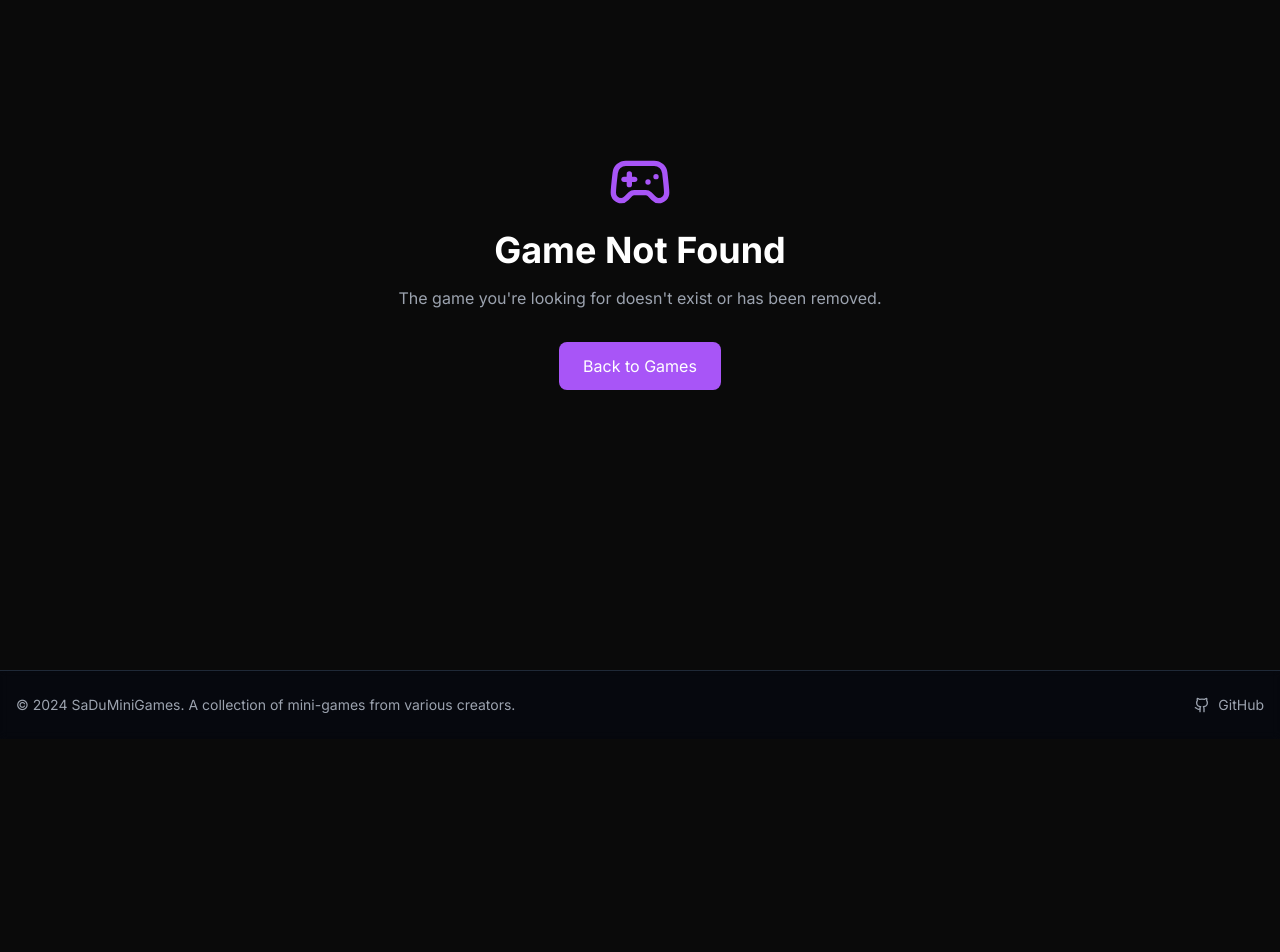
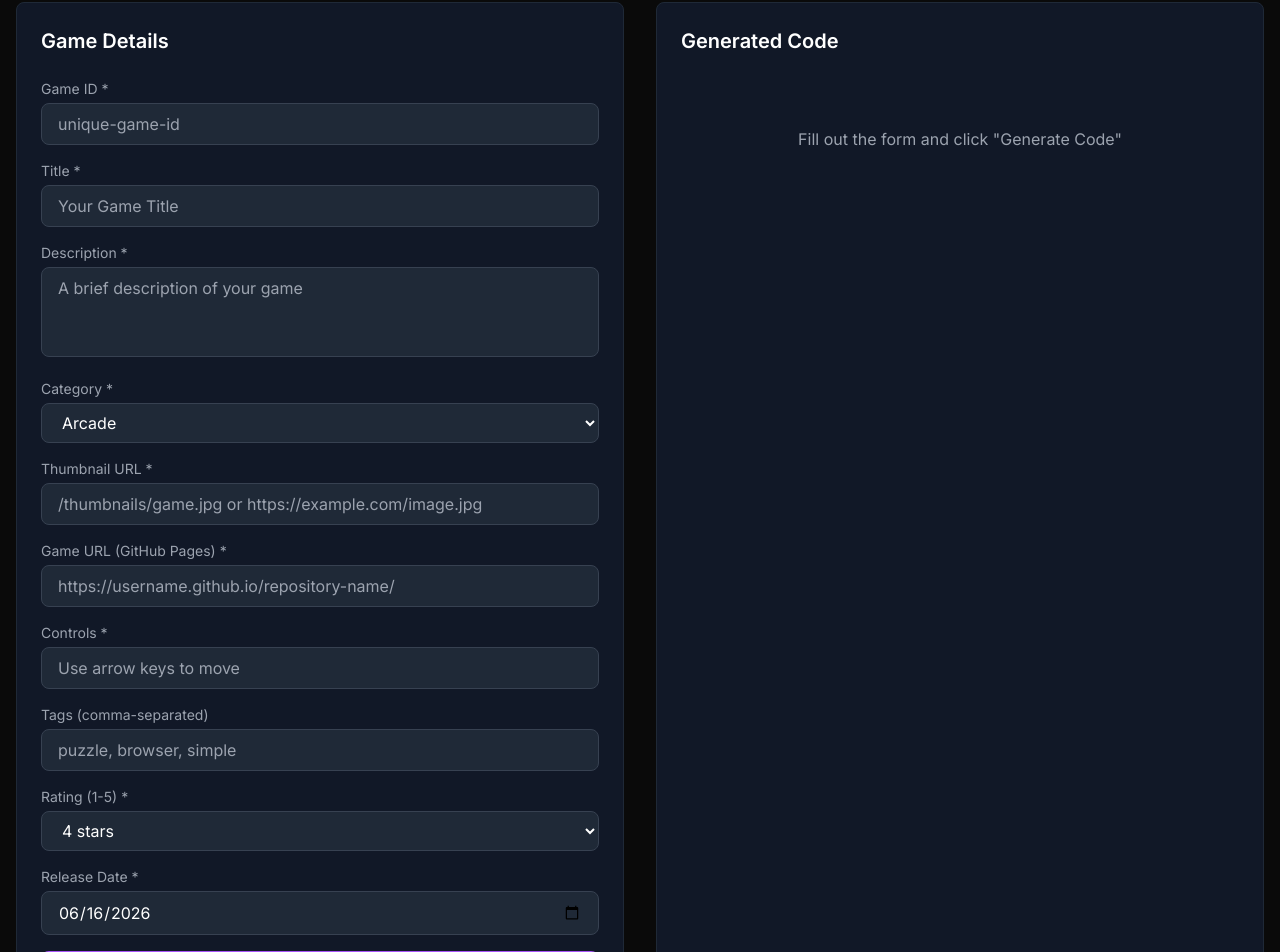
Before and after one commit to santiagoalexgonzalezc-sys/SaDuMiniGames, a Next.js app: page /admin in a window 1280 px wide. Before the commit this address had no page. Shown: the part 195-1147 px from the top of the page. Before the commit the page ends 934 px from the top, so only its background shows below. Built offline with nearby package versions, Linux system fonts and the light colour scheme.

Commit message:
Add admin panel for adding games via web form

```diff
--- /dev/null
+++ b/app/admin/page.tsx
@@ -0,0 +1,242 @@
+"use client"
+
+import { useState } from "react"
+import { categories } from "@/data/games"
+import { Copy, Check } from "lucide-react"
+
+export default function AdminPage() {
+  const [formData, setFormData] = useState({
+    id: "",
+    title: "",
+    description: "",
+    category: "Arcade",
+    thumbnail: "",
+    gameUrl: "",
+    controls: "",
+    tags: "",
+    rating: "4",
+    releaseDate: new Date().toISOString().split("T")[0],
+  })
+
+  const [generatedCode, setGeneratedCode] = useState("")
+  const [copied, setCopied] = useState(false)
+
+  const handleChange = (e: React.ChangeEvent<HTMLInputElement | HTMLTextAreaElement | HTMLSelectElement>) => {
+    setFormData({ ...formData, [e.target.name]: e.target.value })
+  }
+
+  const generateCode = () => {
+    const tagsArray = formData.tags.split(",").map(tag => tag.trim()).filter(tag => tag)
+
+    const code = `  {
+    id: "${formData.id}",
+    title: "${formData.title}",
+    description: "${formData.description}",
+    category: "${formData.category}",
+    thumbnail: "${formData.thumbnail}",
+    gameUrl: "${formData.gameUrl}",
+    controls: "${formData.controls}",
+    tags: ${JSON.stringify(tagsArray)},
+    rating: ${parseInt(formData.rating)},
+    releaseDate: "${formData.releaseDate}",
+  },`
+
+    setGeneratedCode(code)
+  }
+
+  const copyToClipboard = () => {
+    navigator.clipboard.writeText(generatedCode)
+    setCopied(true)
+    setTimeout(() => setCopied(false), 2000)
+  }
+
+  return (
+    <div className="container mx-auto px-4 py-8">
+      <h1 className="text-3xl font-bold text-white mb-2">Admin Panel</h1>
+      <p className="text-gray-400 mb-8">Add new games to the platform</p>
+
+      <div className="grid grid-cols-1 lg:grid-cols-2 gap-8">
+        <div className="bg-gray-900 rounded-lg p-6 border border-gray-800">
+          <h2 className="text-xl font-semibold text-white mb-6">Game Details</h2>
+
+          <div className="space-y-4">
+            <div>
+              <label className="block text-sm text-gray-400 mb-1">Game ID *</label>
+              <input
+                type="text"
+                name="id"
+                value={formData.id}
+                onChange={handleChange}
+                placeholder="unique-game-id"
+                className="w-full px-4 py-2 bg-gray-800 border border-gray-700 rounded-lg text-white placeholder-gray-400 focus:outline-none focus:border-purple-500"
+              />
+            </div>
+
+            <div>
+              <label className="block text-sm text-gray-400 mb-1">Title *</label>
+              <input
+                type="text"
+                name="title"
+                value={formData.title}
+                onChange={handleChange}
+                placeholder="Your Game Title"
+                className="w-full px-4 py-2 bg-gray-800 border border-gray-700 rounded-lg text-white placeholder-gray-400 focus:outline-none focus:border-purple-500"
+              />
+            </div>
+
+            <div>
+              <label className="block text-sm text-gray-400 mb-1">Description *</label>
+              <textarea
+                name="description"
+                value={formData.description}
+                onChange={handleChange}
+                placeholder="A brief description of your game"
+                rows={3}
+                className="w-full px-4 py-2 bg-gray-800 border border-gray-700 rounded-lg text-white placeholder-gray-400 focus:outline-none focus:border-purple-500 resize-none"
+              />
+            </div>
+
+            <div>
+              <label className="block text-sm text-gray-400 mb-1">Category *</label>
+              <select
+                name="category"
+                value={formData.category}
+                onChange={handleChange}
+                className="w-full px-4 py-2 bg-gray-800 border border-gray-700 rounded-lg text-white focus:outline-none focus:border-purple-500"
+              >
+                {categories.filter(cat => cat !== "All").map(cat => (
+                  <option key={cat} value={cat}>{cat}</option>
+                ))}
+              </select>
+            </div>
+
+            <div>
+              <label className="block text-sm text-gray-400 mb-1">Thumbnail URL *</label>
+              <input
+                type="text"
+                name="thumbnail"
+                value={formData.thumbnail}
+                onChange={handleChange}
+                placeholder="/thumbnails/game.jpg or https://example.com/image.jpg"
+                className="w-full px-4 py-2 bg-gray-800 border border-gray-700 rounded-lg text-white placeholder-gray-400 focus:outline-none focus:border-purple-500"
+              />
+            </div>
+
+            <div>
+              <label className="block text-sm text-gray-400 mb-1">Game URL (GitHub Pages) *</label>
+              <input
+                type="text"
+                name="gameUrl"
+                value={formData.gameUrl}
+                onChange={handleChange}
+                placeholder="https://username.github.io/repository-name/"
+                className="w-full px-4 py-2 bg-gray-800 border border-gray-700 rounded-lg text-white placeholder-gray-400 focus:outline-none focus:border-purple-500"
+              />
+            </div>
+
+            <div>
+              <label className="block text-sm text-gray-400 mb-1">Controls *</label>
+              <input
+                type="text"
+                name="controls"
+                value={formData.controls}
+                onChange={handleChange}
+                placeholder="Use arrow keys to move"
+                className="w-full px-4 py-2 bg-gray-800 border border-gray-700 rounded-lg text-white placeholder-gray-400 focus:outline-none focus:border-purple-500"
+              />
+            </div>
+
+            <div>
+              <label className="block text-sm text-gray-400 mb-1">Tags (comma-separated)</label>
+              <input
+                type="text"
+                name="tags"
+                value={formData.tags}
+                onChange={handleChange}
+                placeholder="puzzle, browser, simple"
+                className="w-full px-4 py-2 bg-gray-800 border border-gray-700 rounded-lg text-white placeholder-gray-400 focus:outline-none focus:border-purple-500"
+              />
+            </div>
+
+            <div>
+              <label className="block text-sm text-gray-400 mb-1">Rating (1-5) *</label>
+              <select
+                name="rating"
+                value={formData.rating}
+                onChange={handleChange}
+                className="w-full px-4 py-2 bg-gray-800 border border-gray-700 rounded-lg text-white focus:outline-none focus:border-purple-500"
+              >
+                {[1, 2, 3, 4, 5].map(rating => (
+                  <option key={rating} value={rating}>{rating} stars</option>
+                ))}
+              </select>
+            </div>
+
+            <div>
+              <label className="block text-sm text-gray-400 mb-1">Release Date *</label>
+              <input
+                type="date"
+                name="releaseDate"
+                value={formData.releaseDate}
+                onChange={handleChange}
+                className="w-full px-4 py-2 bg-gray-800 border border-gray-700 rounded-lg text-white focus:outline-none focus:border-purple-500"
+              />
+            </div>
+
+            <button
+              onClick={generateCode}
+              className="w-full bg-purple-500 hover:bg-purple-600 text-white py-3 rounded-lg font-medium transition-colors"
+            >
+              Generate Code
+            </button>
+          </div>
+        </div>
+
+        <div className="bg-gray-900 rounded-lg p-6 border border-gray-800">
+          <h2 className="text-xl font-semibold text-white mb-6">Generated Code</h2>
+
+          {generatedCode ? (
+            <div className="space-y-4">
+              <div className="bg-gray-800 rounded-lg p-4 overflow-x-auto">
+                <pre className="text-sm text-gray-300 whitespace-pre-wrap">{generatedCode}</pre>
+              </div>
+
+              <button
+                onClick={copyToClipboard}
+                className="w-full bg-green-500 hover:bg-green-600 text-white py-3 rounded-lg font-medium transition-colors flex items-center justify-center gap-2"
+              >
+                {copied ? (
+                  <>
+                    <Check className="w-5 h-5" />
+                    Copied!
+                  </>
+                ) : (
+                  <>
+                    <Copy className="w-5 h-5" />
+                    Copy to Clipboard
+                  </>
+                )}
+              </button>
+
+              <div className="bg-blue-500/10 border border-blue-500 rounded-lg p-4">
+                <h3 className="text-blue-400 font-semibold mb-2">Next Steps:</h3>
+                <ol className="text-sm text-gray-300 space-y-1 list-decimal list-inside">
+                  <li>Copy the generated code</li>
+                  <li>Go to your GitHub repository</li>
+                  <li>Open <code className="bg-gray-800 px-1 rounded">data/games.ts</code></li>
+                  <li>Paste the code inside the <code className="bg-gray-800 px-1 rounded">games</code> array</li>
+                  <li>Commit the changes</li>
+                  <li>Vercel will auto-deploy in 1-2 minutes</li>
+                </ol>
+              </div>
+            </div>
+          ) : (
+            <div className="text-center py-12 text-gray-400">
+              <p>Fill out the form and click "Generate Code"</p>
+            </div>
+          )}
+        </div>
+      </div>
+    </div>
+  )
+}
--- a/components/Header.tsx
+++ b/components/Header.tsx
@@ -1,5 +1,5 @@
 import Link from "next/link"
-import { Gamepad2 } from "lucide-react"
+import { Gamepad2, Settings } from "lucide-react"
 
 export default function Header() {
   return (
@@ -19,6 +19,10 @@ export default function Header() {
             <Link href="/category/all" className="text-gray-300 hover:text-white transition-colors">
               All Games
             </Link>
+            <Link href="/admin" className="flex items-center gap-2 text-gray-300 hover:text-white transition-colors">
+              <Settings className="w-4 h-4" />
+              Admin
+            </Link>
           </nav>
         </div>
       </div>
```
